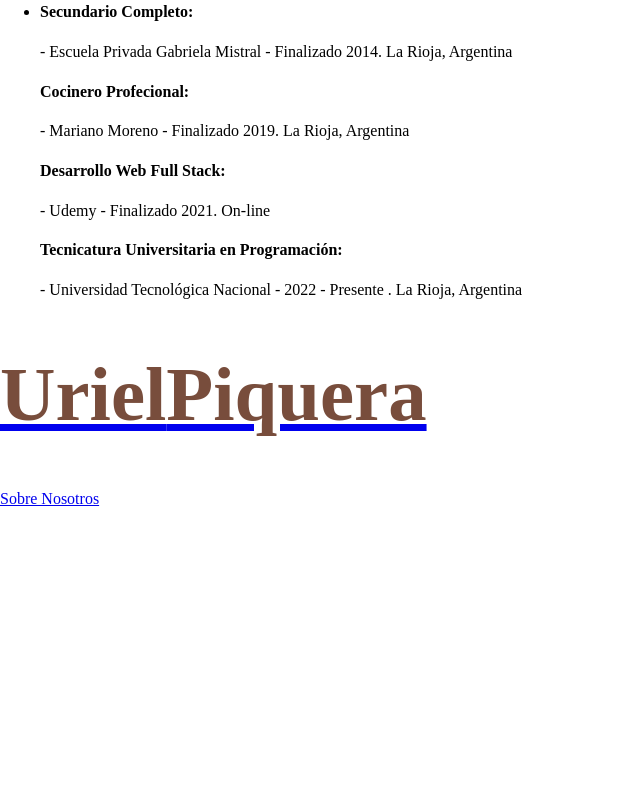
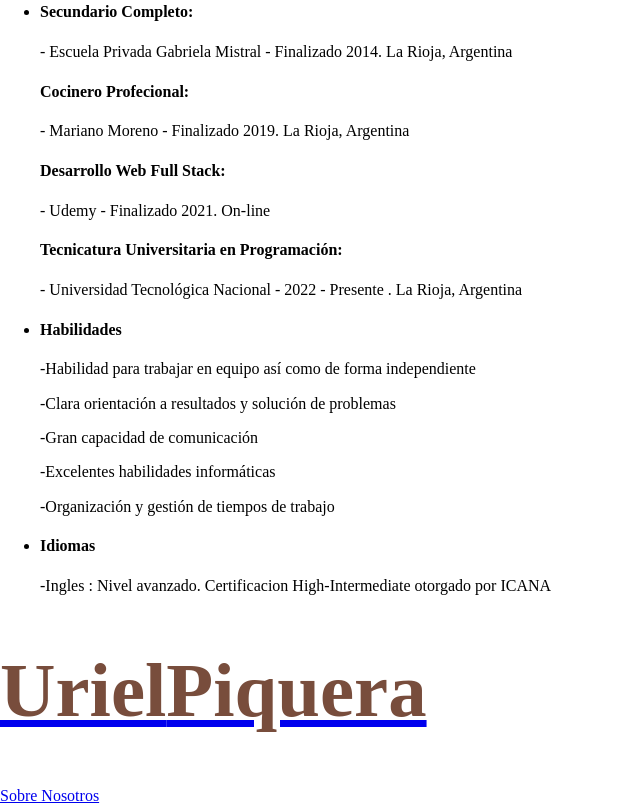
Before and after one commit to Dontfeedme/Dontfeedme.github.io, a plain HTML site: page index.html in a window 1280 px wide. Shown: the part 1124-1929 px from the top of the page, without its empty margins (0-640 px from the left). Before the commit the page ends 1633 px from the top, so only its background shows below. Drawn offline with nearby package versions, Linux system fonts and the light colour scheme.

Commit message:
Add Habilidades - Main V 1.3

```diff
--- a/index.html
+++ b/index.html
@@ -148,7 +148,34 @@
                 </ul>
                 <!-- Fin Formacion-->
 
+                <ul class="grid--caja-main no-padding">
+                    <li>
+                        <h4>Habilidades</h4>
+                        <p class="cv-habilidades">-Habilidad para trabajar en
+                            equipo así como de forma
+                            independiente
+                        </p>
+                        <p class="cv-habilidades">-Clara orientación a
+                            resultados y solución de
+                            problemas</p>
+                        <p class="cv-habilidades">-Gran capacidad de
+                            comunicación</p>
+                        <p class="cv-habilidades">-Excelentes habilidades
+                            informáticas</p>
+                        <p class="cv-habilidades">-Organización y gestión de
+                            tiempos de trabajo
+                        </p>
+                    </li>
 
+                    <li>
+                        <h4>Idiomas</h4>
+                        <p class="idioma">-Ingles :
+                            <span class="cv-habilidades">Nivel avanzado. Certificacion
+                                High-Intermediate otorgado
+                                por ICANA</span>
+                        </p>
+                    </li>
+                </ul>
             </div>
         </div>
     </main>
```
